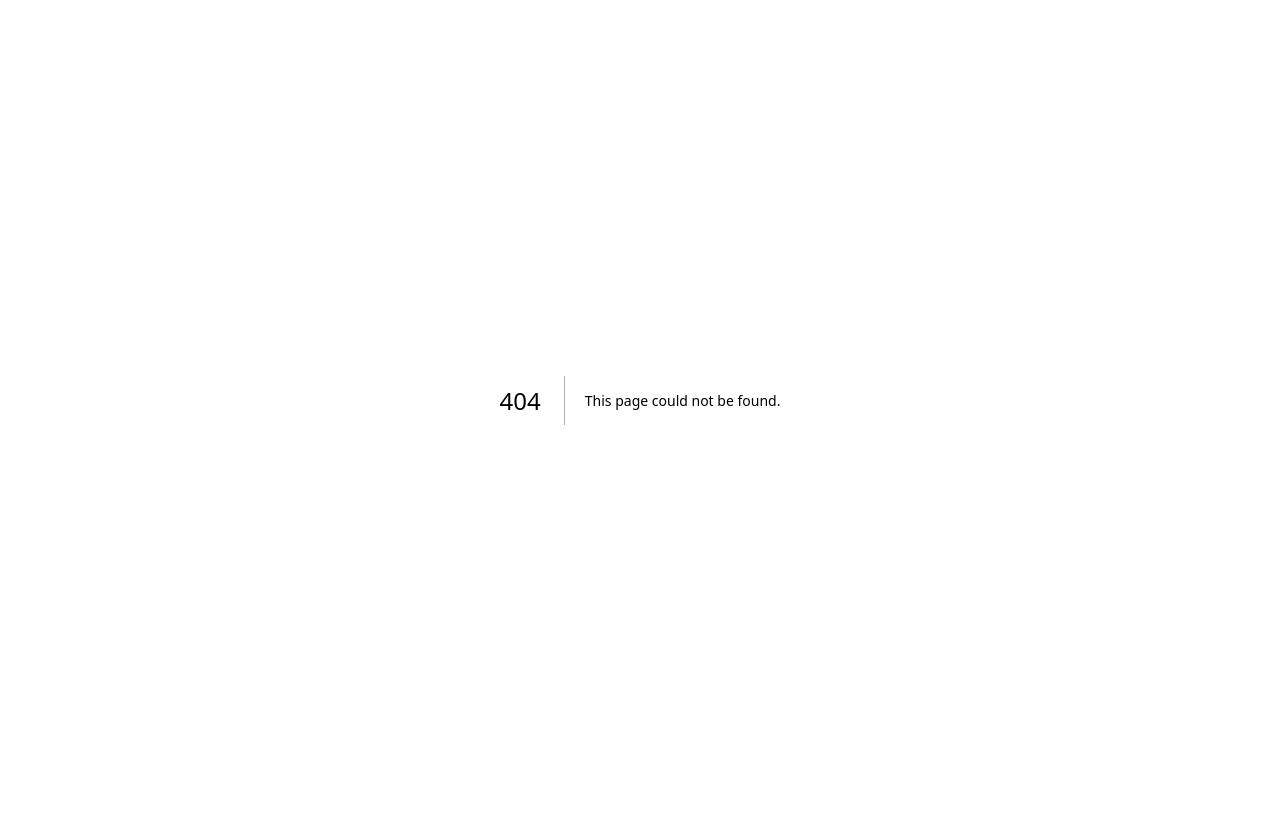
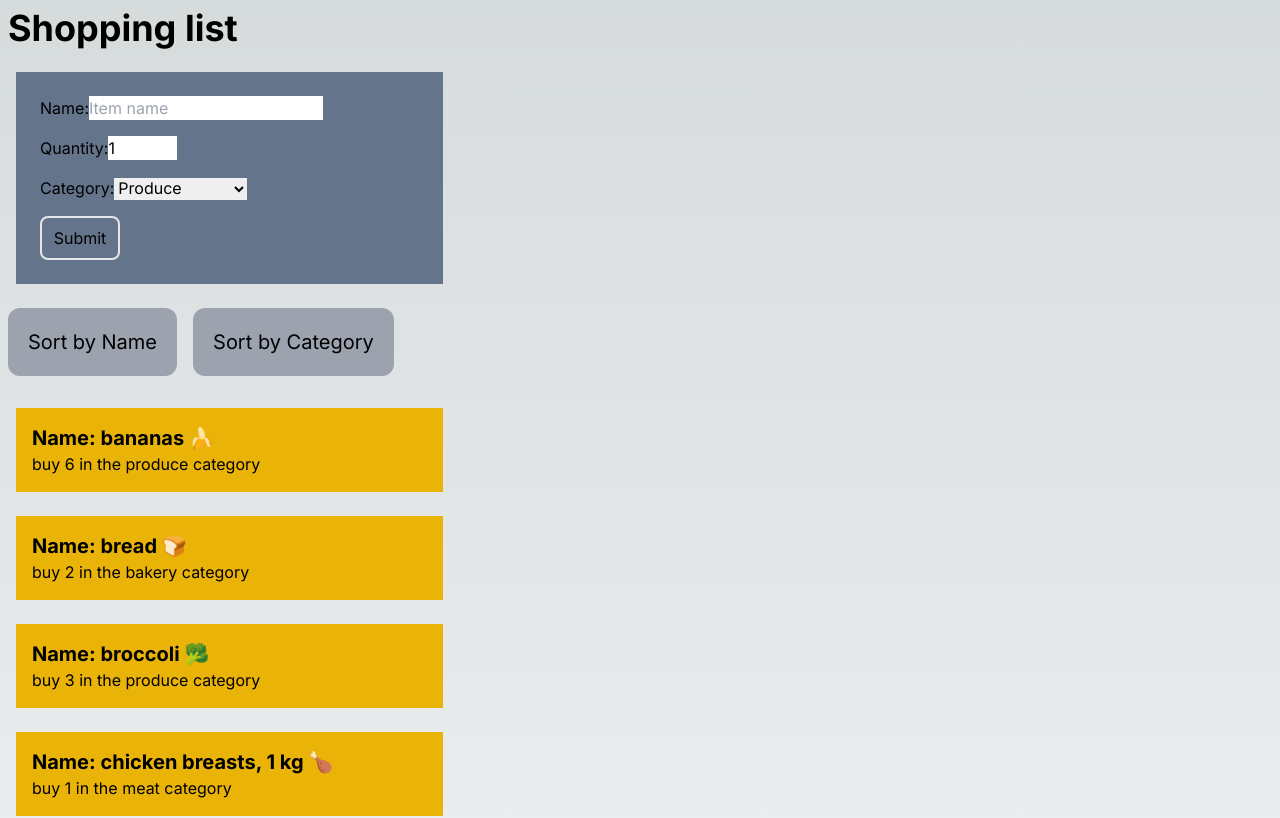
Before and after one commit to anshulkamboj05/cprg306-assignments, a Next.js app: page /Week-6 in a window 1280 px wide. Before the commit this address had no page. Shown: the top 818 px of the page. Built offline with nearby package versions, Linux system fonts and the light colour scheme.

Commit message:
Add Week-6 Page

```diff
--- /dev/null
+++ b/app/Week-6/Item.json
@@ -0,0 +1,74 @@
+[
+    {
+      "id": "1h2GJKH12gkHG31h1H",
+      "name": "milk, 4 L 🥛",
+      "quantity": 1,
+      "category": "dairy"
+    },
+    {
+      "id": "2KJH3k2j3H1k2J3K1H",
+      "name": "bread 🍞",
+      "quantity": 2,
+      "category": "bakery"
+    },
+    {
+      "id": "3h2KJH3k2j3H1k2J3",
+      "name": "eggs, dozen 🥚",
+      "quantity": 2,
+      "category": "dairy"
+    },
+    {
+      "id": "4k2J3K1H2GJKH12gk",
+      "name": "bananas 🍌",
+      "quantity": 6,
+      "category": "produce"
+    },
+    {
+      "id": "5H1h1H2KJH3k2j3H",
+      "name": "broccoli 🥦",
+      "quantity": 3,
+      "category": "produce"
+    },
+    {
+      "id": "6H1k2J3K1H2GJKH1",
+      "name": "chicken breasts, 1 kg 🍗",
+      "quantity": 1,
+      "category": "meat"
+    },
+    {
+      "id": "7gkHG31h1H2KJH3k",
+      "name": "pasta sauce 🍝",
+      "quantity": 3,
+      "category": "canned goods"
+    },
+    {
+      "id": "8j3H1k2J3K1H2GJK",
+      "name": "spaghetti, 454 g 🍝",
+      "quantity": 2,
+      "category": "dry goods"
+    },
+    {
+      "id": "9H12gkHG31h1H2KJ",
+      "name": "toilet paper, 12 pack 🧻",
+      "quantity": 1,
+      "category": "household"
+    },
+    {
+      "id": "10H3k2j3H1k2J3K1",
+      "name": "paper towels, 6 pack",
+      "quantity": 1,
+      "category": "household"
+    },
+    {
+      "id": "11k2J3K1H2GJKH12",
+      "name": "dish soap 🍽️",
+      "quantity": 1,
+      "category": "household"
+    },
+    {
+      "id": "12GJKH12gkHG31h1",
+      "name": "hand soap 🧼",
+      "quantity": 4,
+      "category": "household"
+    }
+  ]
--- /dev/null
+++ b/app/Week-6/item-list.js
@@ -0,0 +1,43 @@
+"use client";
+
+import React, {useState, useEffect} from "react";
+import Item from "./item";
+
+const ItemList = ({items = []}) => {
+
+  const [sortBy , setSortBy] = useState("name");
+  const [sortedItems, setSortedItems] = useState([]);
+
+  useEffect(() => {
+    if (Array.isArray(items)) {
+      const sorted = [...items].sort((a, b) => {
+        if (sortBy === "name") {
+          return a.name.localeCompare(b.name);
+        } else if (sortBy === "category") {
+          return a.category.localeCompare(b.category);
+        }
+
+      });
+      setSortedItems(sorted);
+    }
+}, [items, sortBy]);
+
+
+
+return (
+
+  <div>
+      <button onClick={() => setSortBy('name')} className="p-5 m-2 text-xl bg-gray-400 rounded-xl hover:bg-orange-300">
+        Sort by Name</button>
+      <button onClick={() => setSortBy('category')} className="p-5 m-2 text-xl bg-gray-400 rounded-xl  hover:bg-orange-300">
+        Sort by Category</button>
+      <ul>
+        {sortedItems.map(item => (
+          <Item key={item.id} name={item.name} quantity={item.quantity} category={item.category} />
+        ))}
+      </ul>
+    </div>
+);
+};
+
+export default ItemList
--- /dev/null
+++ b/app/Week-6/item.js
@@ -0,0 +1,14 @@
+const Item = ({ name, quantity, category }) => {
+    return (
+     <ul className="bg-yellow-500 p-4 w-1/3 mt-6 mx-4">
+      <li className="font-bold text-xl">
+        Name: {name}
+      </li>
+      <li>
+        buy {quantity} in the {category} category
+      </li>
+     </ul>
+    );
+  }
+
+  export default Item;
--- /dev/null
+++ b/app/Week-6/new-item.js
@@ -0,0 +1,58 @@
+"use client";
+import { useState } from "react";
+
+const NewItem = ({ addItem }) => {
+    const [name, setName ] = useState("");
+    const [quantity, setQuantity ] = useState(1);
+    const [category, setCategory ] = useState("produce");
+
+    const handleSubmit = (e) => {
+        e.preventDefault();
+        const item = { name, quantity, category };
+
+        console.log(item)
+
+        alert(`Name: ${name}, Quantity:  ${quantity}, Category: ${category}`);
+
+        const id = Math.random().toString(36); //this will generate a random id.
+        addItem({id, name, quantity, category});
+
+        setName("");
+        setQuantity(1);
+        setCategory("produce");
+    };
+
+
+    return (
+
+        <form onSubmit={handleSubmit} className="m-4 p-4 bg-slate-500 flex flex-col w-1/3">
+        <label className="p-2 ">
+            Name:
+            <input placeholder="Item name" type="text" value={name} onChange={(e) => setName(e.target.value)} required className="text-black "/>
+        </label>
+        <label className="p-2">
+            Quantity:
+            <input type="number" value={quantity} onChange={(e) => setQuantity(e.target.value)} min={1} max={99} required className="text-black"/>
+        </label>
+        <label className="p-2">
+            Category:
+            <select  value={category} onChange={(e) => setCategory(e.target.value)} className="text-black">
+                <option value="produce">Produce</option>
+                <option value="dairy">Dairy</option>
+                <option value="bakery">Bakery</option>
+                <option value="meat">Meat</option>
+                <option value="frozen">Frozen</option>
+                <option value="canned-goods">Canned Goods</option>
+                <option value="dry-goods">Dry Goods</option>
+                <option value="beverages">Beverages</option>
+                <option value="snacks">Snacks</option>
+                <option value="household">Household</option>
+                <option value="other">Other</option>
+            </select>
+        </label>
+        <button type="submit" className="border-2 rounded-lg w-20 p-2 m-2">Submit</button>
+    </form>
+);
+};
+
+export default NewItem
--- /dev/null
+++ b/app/Week-6/page.js
@@ -0,0 +1,24 @@
+"use client"
+
+import { useState } from 'react';
+
+import ItemList from './item-list';
+import NewItem from './new-item';
+import itemsData from './item.json';
+
+export default function Page() {
+
+  const [items, setItems] = useState(itemsData);
+
+  const handleAddItem = (newItem) => {
+    setItems([...items, newItem]);
+  };
+
+  return (
+    <main >
+      <h1 className='font-bold text-4xl p-2'>Shopping list</h1>
+      <NewItem addItem={handleAddItem} />
+      <ItemList items={items}/>
+    </main>
+  );
+}
--- a/app/page.tsx
+++ b/app/page.tsx
@@ -18,6 +18,9 @@
           <li>
             <Link href = './Week-5'>Week-5 Page </Link>
           </li>
+          <li>
+            <Link href = './Week-6'>Week-6 Page</Link>
+          </li>
       </div>
 
     </div>
```
